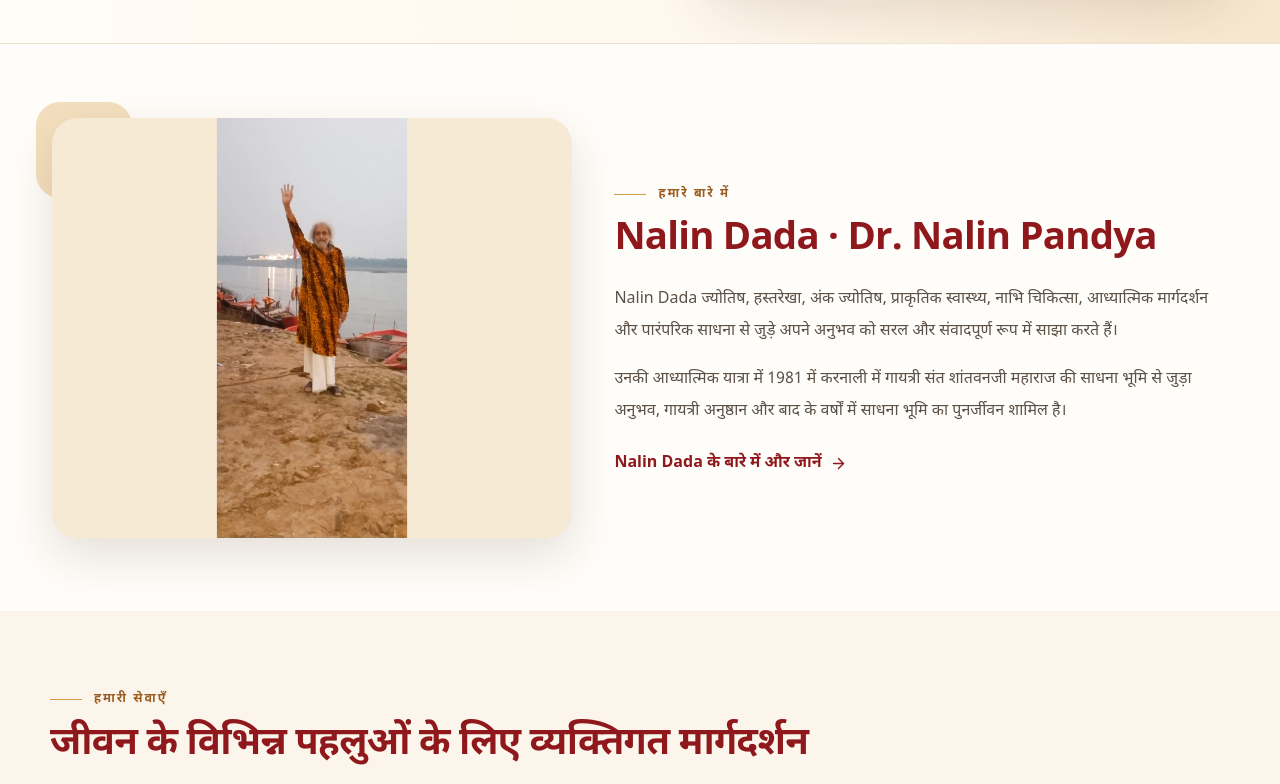
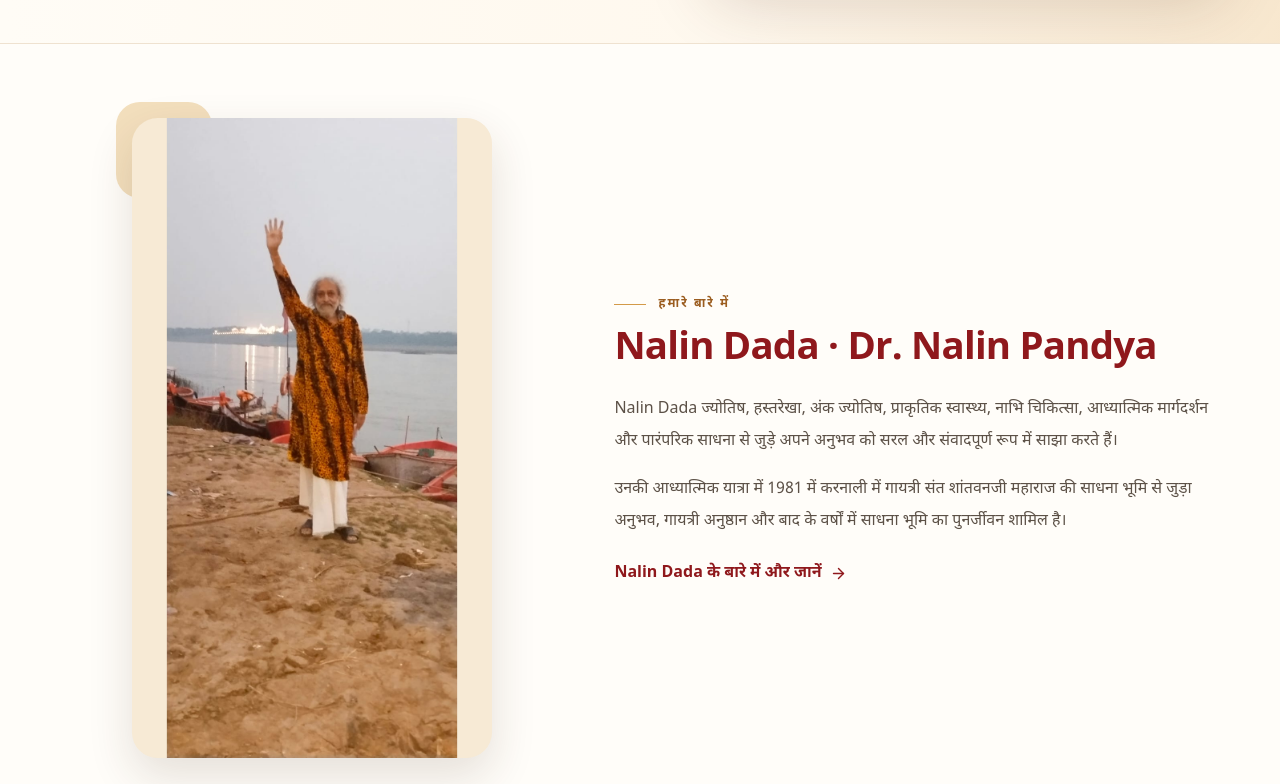
Before and after one commit to dhruvintejani/nalin_dada, a React (Vite) app: page / in a window 1280 px wide. Shown: the part 736-1520 px from the top of the page. Built offline with nearby package versions, Linux system fonts and the light colour scheme.

Commit message:
Show full Nalin Dada riverside portrait on Home

```diff
--- a/src/pages/Home.tsx
+++ b/src/pages/Home.tsx
@@ -102,11 +102,11 @@ const Home = () => {
       <section className="section-block">
         <div className={`site-shell grid items-center gap-10 ${media.photos.homeAbout.src ? "lg:grid-cols-[.92fr_1.08fr]" : ""}`}>
           {media.photos.homeAbout.src && (
-            <div className="relative mx-auto w-full max-w-[520px]">
+            <div className="relative mx-auto w-full max-w-[360px]">
               <div className="absolute -left-4 -top-4 h-24 w-24 rounded-3xl bg-[#f3dfbd]" />
               <MediaSlot
                 asset={media.photos.homeAbout}
-                className="relative h-[420px] rounded-[1.6rem] shadow-[0_18px_45px_rgba(74,44,24,.14)]"
+                className="relative h-[560px] rounded-[1.6rem] bg-[#f7ead5] shadow-[0_18px_45px_rgba(74,44,24,.14)] sm:h-[640px]"
               />
             </div>
           )}
```
